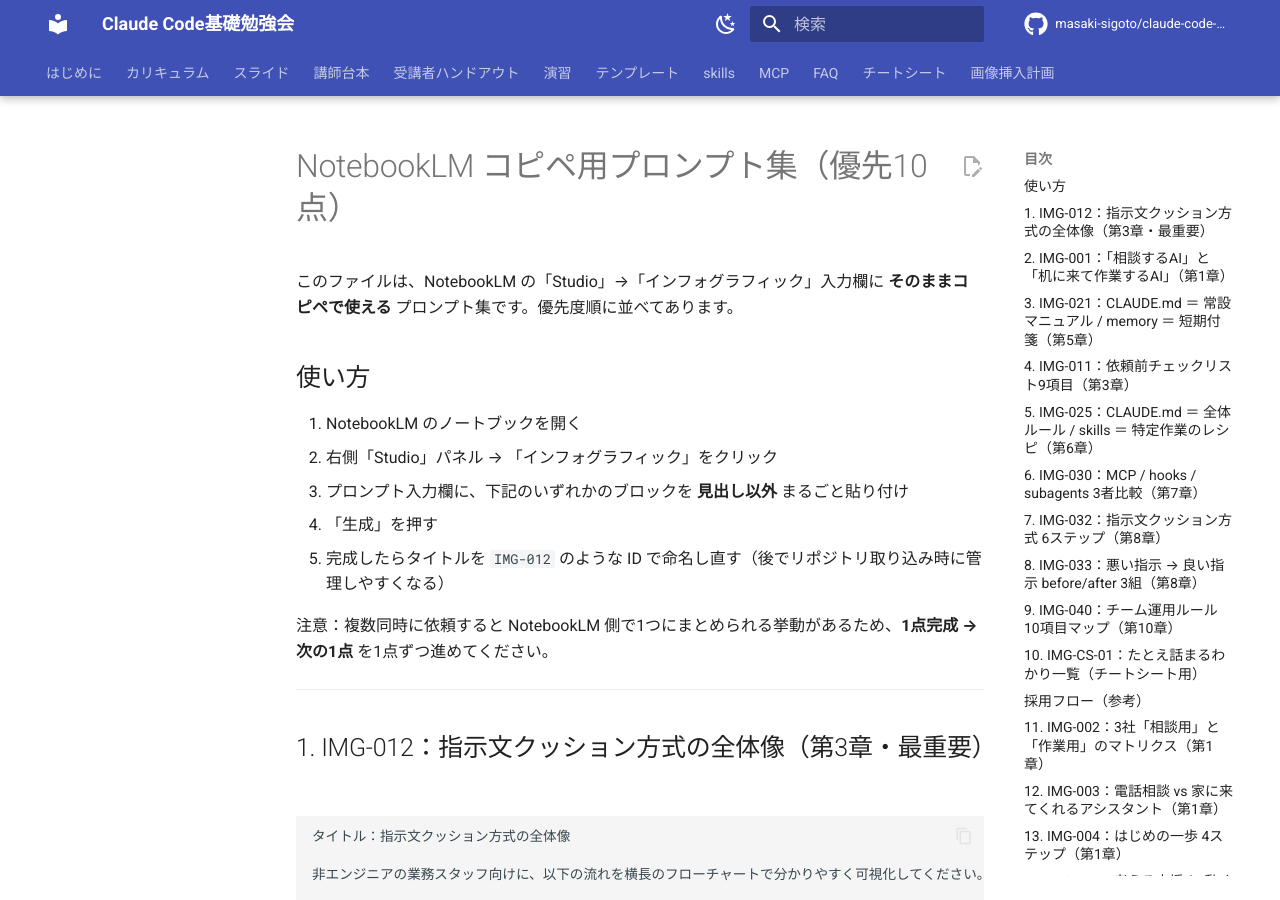
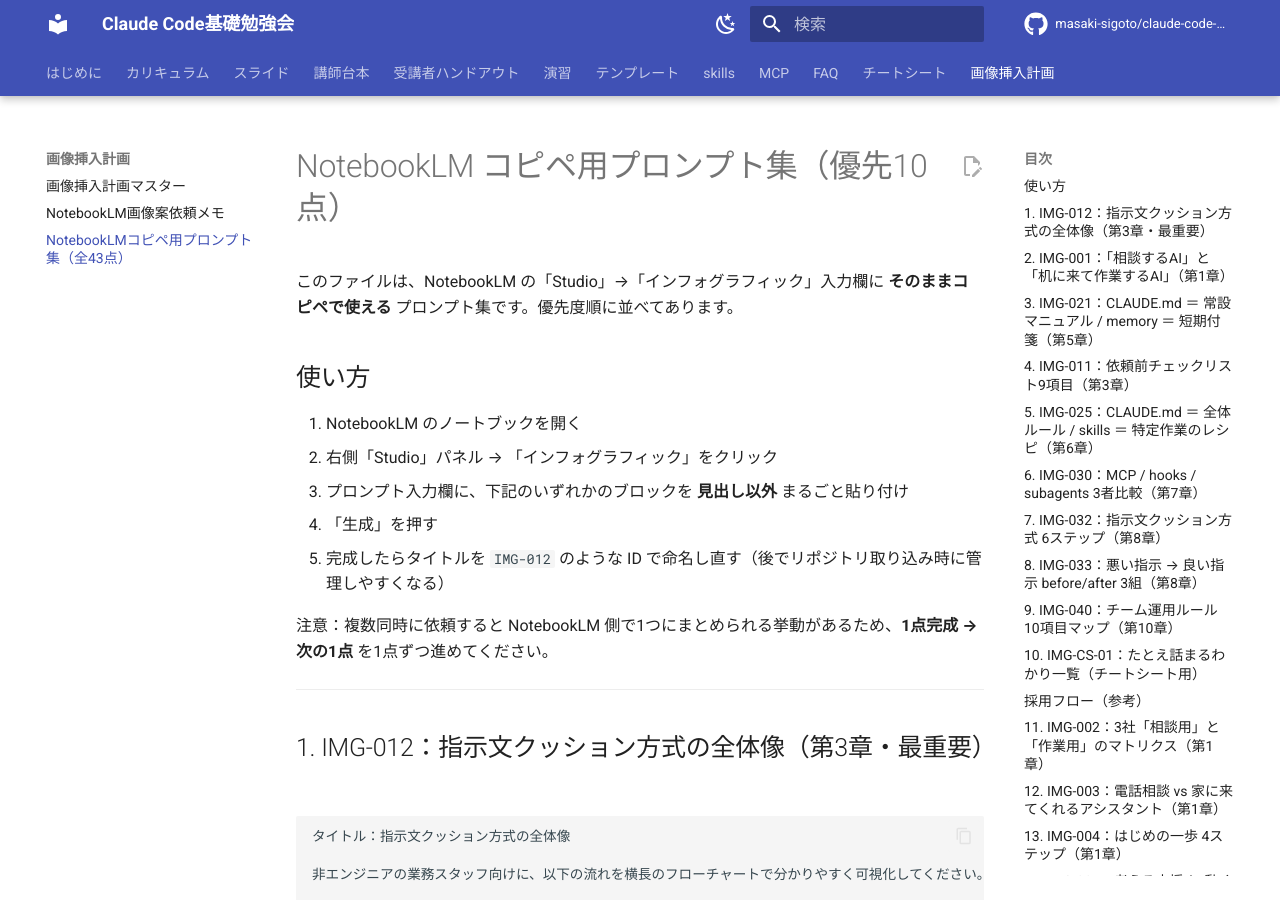
Before and after one commit to masaki-sigoto/claude-code-foundation-training, an MkDocs documentation site: the page built from docs/11_visuals/notebooklm_ready_to_paste.md, in a window 1280 px wide and 900 px high. Built offline with MkDocs 1.6.1 and Material for MkDocs 9.7.7, drawn with Linux system fonts in a browser that asks for light colours; comment, search, counter and statistics services are not loaded.

Commit message:
chore(nav): コピペ用プロンプト集を公開サイトのナビに追加

```diff
--- a/mkdocs.yml
+++ b/mkdocs.yml
@@ -111,3 +111,4 @@ nav:
   - 画像挿入計画:
       - 画像挿入計画マスター: 11_visuals/image_insertion_plan.md
       - NotebookLM画像案依頼メモ: 11_visuals/notebooklm_image_brief.md
+      - NotebookLMコピペ用プロンプト集（全43点）: 11_visuals/notebooklm_ready_to_paste.md
```
